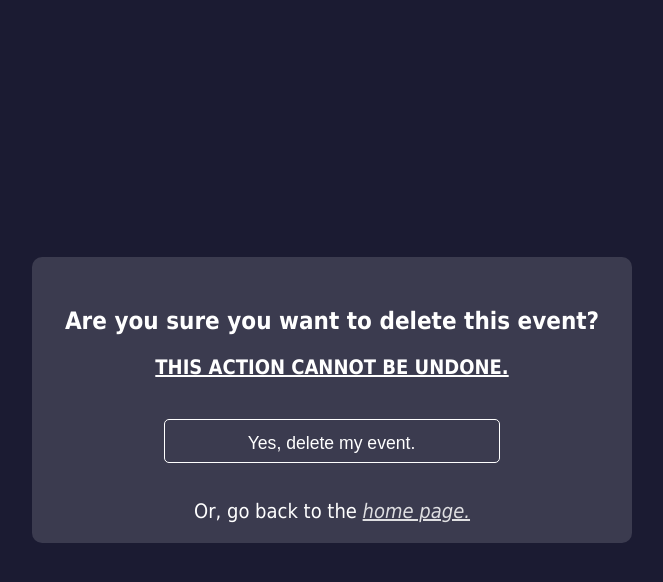
After one commit to canguiano13/roll-call, a Flask app: page /delete/1 in a window 1280 px wide. The commit adds this page. Shown: the top 582 px of the page, without its empty margins (308-971 px from the left). Run offline with Flask 3, Linux system fonts and the light colour scheme; a user stored in the database is signed in; tables that the repository leaves empty hold one stand-in row (values such as "Sample post"); parts of the project's set-up code (start-up, migrations or seed data) failed here and were passed over.

Commit message:
add ability for guestbook owner to delete existing event

```diff
--- a/routes.py
+++ b/routes.py
@@ -14,12 +14,13 @@ routes = Blueprint('routes', __name__, template_folder='templates')
 #--------------- USER/SESSION MANAGEMENT------------------------
 @routes.route('/')
 def index():
-    user_guestbooks = None
     #if user is logged in, create some containers at the bottom of the page to represent existing guestbooks
-    if  current_user.is_authenticated:
+    if current_user.is_authenticated:
         current_user_id = User.get_id(current_user)
         user_guestbooks = Guestbook.query.filter(Guestbook.owner_id==current_user_id).order_by(Guestbook.event_date).all()
-    return render_template('index.html', guestbook_data=user_guestbooks)
+        return render_template('index.html', guestbook_data=user_guestbooks)
+    flash('Welcome! Please create your account to get started!')
+    return redirect('/signup')
 
 #handle new user signups
 @routes.route('/signup', methods=['GET'])
@@ -53,7 +54,7 @@ def handle_signup():
         db.session.commit()
 
         #route user back to home page, this time will display any guestbooks
-        return redirect('/')
+        return redirect('/signin')
 
 #handle user logins
 @routes.route('/login', methods=['GET'])
@@ -154,7 +155,6 @@ def edit_event(event_id):
     #if the user id of the person doesn't match the person editing the event, throw an error
     if(User.get_id(current_user) != event_data.owner_id):
         return login_manager.unauthorized()
-
     return render_template('editEvent.html', event_info={'event_id':event_id})
 
 @routes.route('/edit/<event_id>', methods=['POST'])
@@ -204,6 +204,30 @@ def render_event_page(event_id):
         abort(404)
     #if the event exists but there are no messages, encourage user to share their event
     return render_template('event.html', event_data=event_data, messages_data=messages_data)
+
+
+@routes.route('/delete/<event_id>', methods=['GET'])
+@login_required
+def delete_event(event_id):
+    #get all of the event details based on event id
+    event_data = db.session.query(Guestbook).get(event_id)
+    #check to make sure that the event exists
+    if event_data is None:
+        abort(400)
+    #make sure that the current user is the owner of the guestbook
+    if(User.get_id(current_user) != event_data.owner_id):
+        return login_manager.unauthorized()
+    return render_template('deleteEvent.html', event_id=event_id)
+@routes.route('/delete/<event_id>', methods=['POST'])
+def handle_delete_event(event_id):
+    #delete the event using the event id
+    event_to_delete = Guestbook.query.filter(Guestbook.event_id==event_id).one()
+    #commit changes to database instance
+    db.session.delete(event_to_delete)
+    db.session.commit()
+
+    #TODO redirect to success page
+    return redirect("/")
 
 #populate the database with incoming messages for a specific event page
 @routes.route('/postMessage/<event_id>', methods=['POST'])
@@ -272,5 +296,5 @@ def page_not_found(error):
 @login_manager.unauthorized_handler
 def unauthorized():
     # add a flash message to the sign in page while redirecting
-    flash('sorry. you\'re not authorized to do that. Sign in or switch accounts.')
+    flash('Sorry. you\'re not authorized to do that. Sign in or switch accounts.')
     return redirect('/login')
--- a/static/styles/styles.css
+++ b/static/styles/styles.css
@@ -304,7 +301,24 @@ input[type="file"] {
   font-size: 14px;
   color: white;
 }
-
+/****DELETE PAGE STYLES***/
+.delete-card-header{
+  margin: 20px auto;
+  padding-top: 10px;
+  font-size: 1.5rem;
+  width: fit-content;
+}
+.delete-card-subheader{
+  margin: auto;
+  width: fit-content;
+  font-size: 1.25rem;
+}
+.confirm-delete-button{
+  margin-top: 40px;
+  border-radius: 5px;
+  width: 100%;
+  height: 80px;
+}
 /***EVENT PAGE STYLES***/
 .event-details-container{
   background: #2a2a45;
--- /dev/null
+++ b/templates/deleteEvent.html
@@ -0,0 +1,26 @@
+<!DOCTYPE html>
+<html>
+<head>
+    <title>Delete your event?</title>
+    <link href="https://fonts.googleapis.com/css?family=Playfair+Display" rel="stylesheet" type="text/css">
+    <link href="https://fonts.googleapis.com/css?family=Open+Sans+Condensed" rel="stylesheet" type="text/css">
+    <!-- link the stylesheet here-->
+    <link rel="stylesheet" type="text/css" href="{{url_for('static', filename='styles/styles.css')}}">
+</head>
+
+<body>
+    <main>
+
+    </main>
+    <!--can just use the same card layout as the share cards-->
+    <div class="share-card">
+        <h4 class="delete-card-header">Are you sure you want to delete this event?</h4>
+        <h6 class="delete-card-subheader" style="text-decoration: underline;">THIS ACTION CANNOT BE UNDONE.</h6>
+        <form class="confirm-delete-button" action="/delete/{{ event_id }}"  method="POST">
+            <input class="confirm-delete-button" type="submit" value="Yes, delete my event."></input>
+        </form>
+        <p class="delete-card-subheader">Or, go back to the <a href="/" style="font-style: italic;">home page.</a></p>
+    </div>
+
+</body>
+</html>
--- a/templates/event.html
+++ b/templates/event.html
@@ -13,8 +13,10 @@
   <!--navbar with buttons to route to relevant pages-->
   <nav class="home-navbar">
     <button type="button" onclick="window.location.href='/';">Home</button>
-    <button type="button" onclick="window.location.href='/logout';">Logout</button>
-    <p>Logged in as {{ current_user.first_name }} {{ current_user.last_name }}</p>
+    {% if current_user.is_authenticated %}
+      <button type="button" onclick="window.location.href='/logout';">Logout</button>
+      <p>Logged in as {{ current_user.first_name }} {{ current_user.last_name }}</p>
+    {% endif %}
   </nav>
 
   <main>
```
Also changed, not shown: other parts of static/styles/styles.css (+20 -23 lines).
